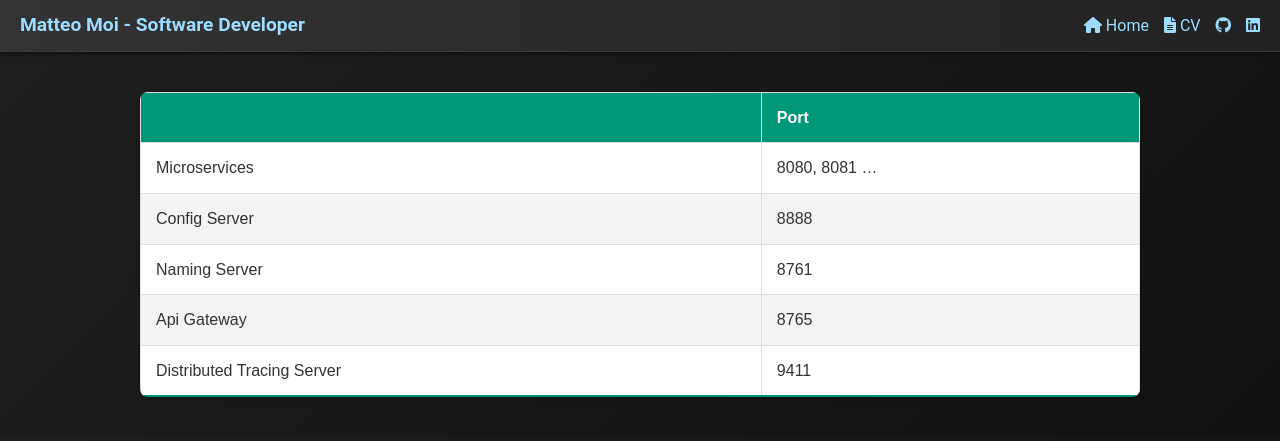
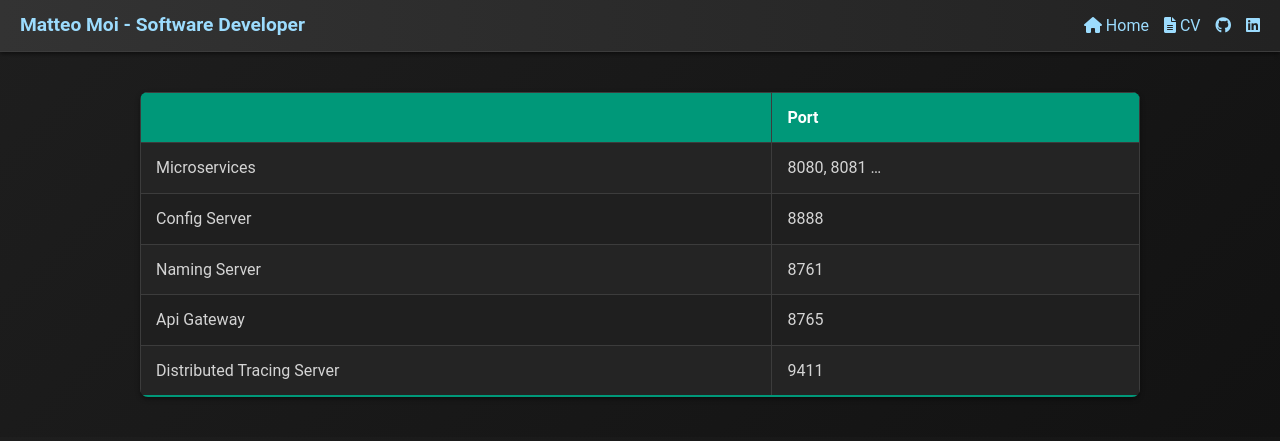
Before and after one commit to Jok98/Jok98.github.io, a Jekyll site: the page built from notes/dev/microservices/ports_std.md, in a window 1280 px wide. Shown: the top 441 px of the page. Built offline with Jekyll 4.4.1, drawn with Linux system fonts in a browser that asks for light colours.

Commit message:
update `default_style.css`: implement dark theme for tables, improve accessibility, and enhance responsiveness

```diff
--- a/assets/css/default_style.css
+++ b/assets/css/default_style.css
@@ -160,17 +160,18 @@ a.cv-link i {
   margin-right: 8px;
 }
 
-/* Improved table styles */
+/* Improved table styles (dark theme) */
 table {
   width: 100%;
   border-collapse: collapse;
   margin: 20px 0;
   font-size: 1em;
-  font-family: "Arial", sans-serif;
-  color: #333;
+  font-family: inherit;
+  color: #d4d4d4;
   border-radius: 8px;
   overflow: hidden;
-  box-shadow: 0 2px 5px rgba(0, 0, 0, 0.2);
+  box-shadow: 0 2px 5px rgba(0, 0, 0, 0.4);
+  background-color: #1d1d1d;
 }
 
 table thead tr {
@@ -182,21 +183,21 @@ table thead tr {
 table th,
 table td {
   padding: 12px 15px;
-  border: 1px solid #dddddd;
+  border: 1px solid #3c3c3c;
 }
 
 table tbody tr {
-  border-bottom: 1px solid #dddddd;
+  border-bottom: 1px solid #2a2a2a;
 }
 
 table tbody tr:nth-of-type(even) {
-  background-color: #f3f3f3;
-  color: #333; /* Ensure text color is readable */
+  background-color: #1f1f1f;
+  color: #d4d4d4;
 }
 
 table tbody tr:nth-of-type(odd) {
-  background-color: #ffffff; /* Ensure text color is readable */
-  color: #333; /* Ensure text color is readable */
+  background-color: #242424;
+  color: #d4d4d4;
 }
 
 table tbody tr:last-of-type {
@@ -204,7 +205,7 @@ table tbody tr:last-of-type {
 }
 
 table tbody tr:hover {
-  background-color: #eaeaea;
+  background-color: #2a2a2a;
 }
 
 /* Improved button styles */
@@ -249,12 +250,12 @@ pre {
 
 img {
   width: 100%;
-  aspect-ratio: 1/1;
-  object-fit: cover;
+  height: auto;
   max-width: 100vw;
   max-height: 100vh;
   display: block;
   margin: 0 auto;
+  /* Removed forced square cropping to preserve natural aspect ratio */
 }
 
 #search-container {
@@ -309,3 +310,33 @@ img {
   font-size: 0.9em;
   color: #d4d4d4;
 }
+
+
+/* Accessibility: focus outlines */
+:focus-visible {
+  outline: 2px solid #007acc;
+  outline-offset: 2px;
+}
+button:focus-visible,
+a:focus-visible,
+.nav-link:focus-visible,
+.cv-button:focus-visible {
+  outline: 2px solid #007acc;
+  outline-offset: 2px;
+}
+
+/* Text selection color for dark theme */
+::selection {
+  background: #264f78;
+  color: #ffffff;
+}
+
+/* Responsive spacing */
+@media (max-width: 600px) {
+  main {
+    padding: 12px;
+  }
+  .navbar {
+    padding: 8px 12px;
+  }
+}
```
